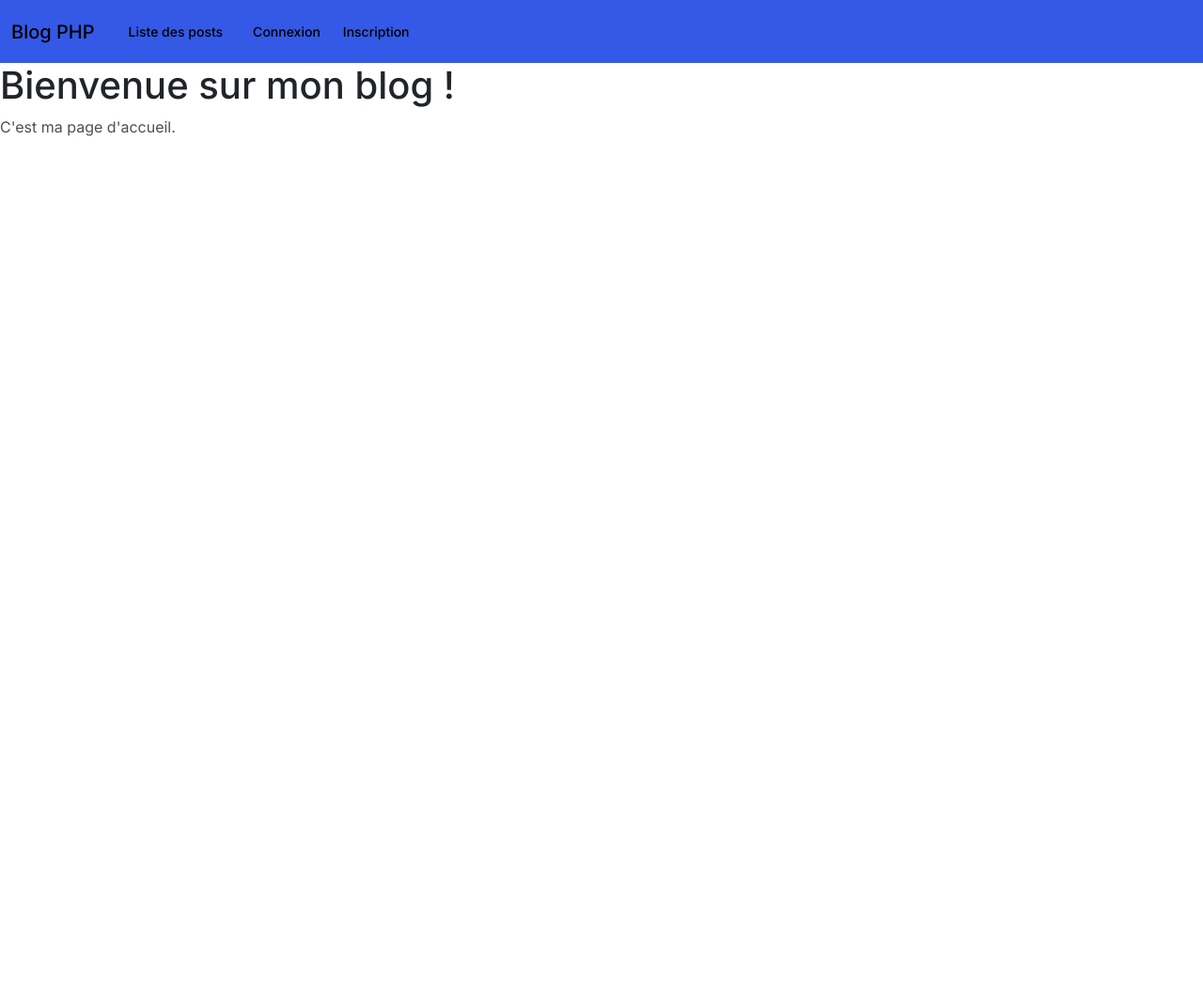
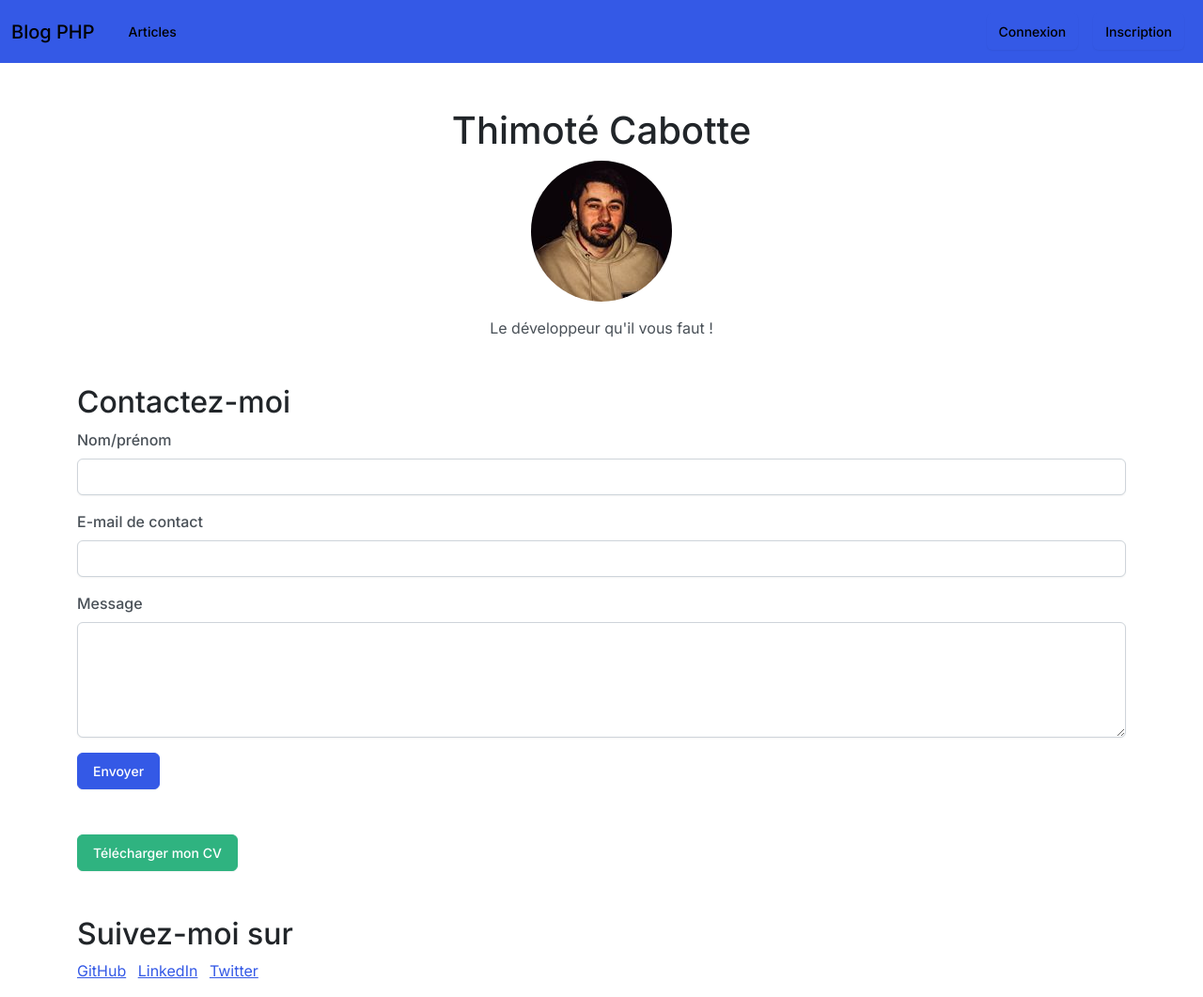
Before and after one commit to Waarrez/Blog-PHP-Projet-Openclassrooms, a PHP site: template src/templates/home/index.twig in a window 1280 px wide. Shown: the whole page at 94% size. Before the commit the page ends 145 px from the top, so only its background shows below. Run offline with PHP 8.4, Linux system fonts and the light colour scheme; the template is opened without the code that fills it, so the values that code supplies are empty; some libraries are stand-ins or nearby versions.

Commit message:
add homepage

```diff
--- a/config/routes.php
+++ b/config/routes.php
@@ -9,6 +9,7 @@ use function FastRoute\simpleDispatcher;
 
 return simpleDispatcher(function (RouteCollector $r) {
     $r->addRoute('GET', '/', [HomeController::class, 'index']);
+    $r->addRoute('POST', '/', [HomeController::class, 'contact']);
     $r->addRoute('GET', '/posts', [PostsController::class, 'index']);
     $r->addRoute('GET', '/dashboard_posts', [PostsController::class, 'dashboardPosts']);
     $r->addRoute('GET', '/add_post', [PostsController::class, 'addPost']);
--- a/src/templates/home/index.twig
+++ b/src/templates/home/index.twig
@@ -3,6 +3,46 @@
 {% block title %}Accueil{% endblock %}
 
 {% block body %}
-    <h1>Bienvenue sur mon blog !</h1>
-    <p>C'est ma page d'accueil.</p>
+    <div class="container mt-5">
+        <h1 class="text-center">Thimoté Cabotte</h1>
+
+        <div class="text-center">
+            <img src="/img/photo.jpg" alt="Photo de Thimoté Cabotte" class="img-fluid rounded-circle" style="width: 150px;">
+        </div>
+
+        <p class="text-center mt-3">Le développeur qu'il vous faut !</p>
+
+        <div class="mt-5">
+            <h2>Contactez-moi</h2>
+            <form method="post">
+                <div class="mb-3">
+                    <label for="nom" class="form-label">Nom/prénom</label>
+                    <input type="text" class="form-control" id="nom" name="nom" required>
+                </div>
+                <div class="mb-3">
+                    <label for="email" class="form-label">E-mail de contact</label>
+                    <input type="email" class="form-control" id="email" name="email" required>
+                </div>
+                <div class="mb-3">
+                    <label for="message" class="form-label">Message</label>
+                    <textarea class="form-control" id="message" name="message" rows="5" required></textarea>
+                </div>
+                <button type="submit" class="btn btn-primary">Envoyer</button>
+            </form>
+        </div>
+
+        <div class="mt-5">
+            <a href="/ressources/cv.pdf" class="btn btn-success" target="_blank">Télécharger mon CV</a>
+        </div>
+
+        <div class="mt-5">
+            <h2>Suivez-moi sur</h2>
+            <ul class="list-inline">
+                <li class="list-inline-item"><a href="https://github.com/Waarrez" target="_blank">GitHub</a></li>
+                <li class="list-inline-item"><a href="https://www.linkedin.com/in/thimot%C3%A9-cabotte-b96623184/" target="_blank">LinkedIn</a></li>
+                <li class="list-inline-item"><a href="https://x.com/TCabotte" target="_blank">Twitter</a></li>
+            </ul>
+        </div>
+    </div>
+
 {% endblock %}
--- a/src/templates/posts/index.twig
+++ b/src/templates/posts/index.twig
@@ -4,7 +4,7 @@
 
 {% block body %}
     <div class="d-flex flex-column justify-content-center align-items-center mt-5">
-        <h1>Liste des posts</h1>
+        <h1>Liste des articles</h1>
 
         <div class="d-flex justify-content-center align-items-center flex-row mt-5 gap-4 flex-wrap">
             {% for post in posts %}
--- a/src/templates/template.twig
+++ b/src/templates/template.twig
@@ -16,17 +16,29 @@
             <div class="collapse navbar-collapse" id="navbarColor01">
                 <ul class="navbar-nav me-auto">
                     <li class="nav-item">
-                        <a class="nav-link" href="/posts">Liste des posts</a>
+                        <a class="nav-link" href="/posts">Articles</a>
                     </li>
+                </ul>
+                <ul class="navbar-nav ms-auto">
                     {% if isUserLoggedIn %}
                         {% if loggedInUser.isConfirmed == true %}
-                            <a href="/dashboard_posts" class="nav-link">Mes posts</a>
+                            <li class="nav-item">
+                                <a href="/dashboard_posts" class="nav-link">Mes articles</a>
+                            </li>
                         {% endif %}
-                        <a href="#" class="nav-link">Bienvenue : {{ loggedInUser.username }}</a>
-                        <a href="/logout" class="nav-link">Déconnexion</a>
+                        <li class="nav-item">
+                            <a href="#" class="nav-link">Bienvenue : {{ loggedInUser.username }}</a>
+                        </li>
+                        <li class="nav-item">
+                            <a class="nav-link btn btn-danger" href="/login">Déconnexion</a>
+                        </li>
                     {% else %}
-                        <a class="nav-link" href="/login">Connexion</a>
-                        <a class="nav-link" href="/register">Inscription</a>
+                        <li class="nav-item">
+                            <a class="nav-link btn" href="/login">Connexion</a>
+                        </li>
+                        <li class="nav-item">
+                            <a class="nav-link btn" href="/register">Inscription</a>
+                        </li>
                     {% endif %}
                 </ul>
             </div>
```
Also changed, not shown: src/Controller/HomeController.php (+23 -0 lines), public/img/photo.jpg (added), 1 other file.
